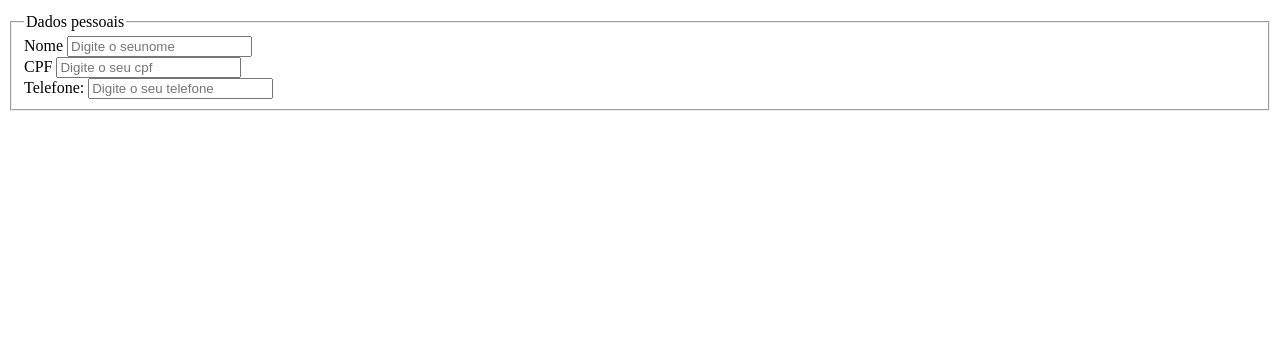
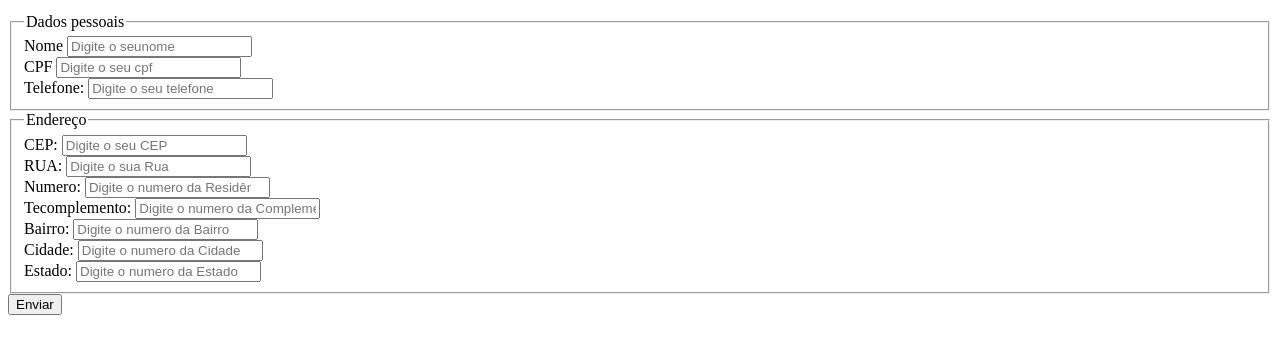
Before and after one commit to EngSivaldo/-ProjetoHashForms, a plain HTML site: page ProjetoHashForms/index.html in a window 1280 px wide. Shown: the part 414-768 px from the top of the page. Drawn offline with nearby package versions, Linux system fonts and the light colour scheme.

Commit message:
Finalização do Formulário - HTML

```diff
--- a/ProjetoHashForms/index.html
+++ b/ProjetoHashForms/index.html
@@ -61,6 +61,86 @@
                 />
               </div>
             </fieldset>
+
+            <fieldset>
+              <legend>Endereço</legend>
+
+              <div class="form-group">
+                <label for="cep">CEP:</label>
+                <input
+                  type="text"
+                  name="cep"
+                  id="cep"
+                  placeholder="Digite o seu CEP"
+                  required
+                />
+              </div>
+
+              <div class="form-group">
+                <label for="rua">RUA:</label>
+                <input
+                  type="text"
+                  name="rua"
+                  id="rua"
+                  placeholder="Digite o sua Rua"
+                  required
+                />
+              </div>
+
+              <div class="form-group">
+                <label for="numero">Numero:</label>
+                <input
+                  type="number"
+                  name="numero"
+                  id="numero"
+                  placeholder="Digite o numero da Residência"
+                  required
+                />
+              </div>
+              <div class="form-group">
+                <label for="complemento">Tecomplemento:</label>
+                <input
+                  type="text"
+                  name="complemento"
+                  id="complemento"
+                  placeholder="Digite o numero da Complemento"
+                  required
+                />
+              </div>
+
+              <div class="form-group">
+                <label for="bairro">Bairro:</label>
+                <input
+                  type="text"
+                  name="bairro"
+                  id="bairro"
+                  placeholder="Digite o numero da Bairro"
+                  required
+                />
+              </div>
+              <div class="form-group">
+                <label for="cidade">Cidade:</label>
+                <input
+                  type="text"
+                  name="cidade"
+                  id="cidade"
+                  placeholder="Digite o numero da Cidade"
+                  required
+                />
+              </div>
+
+              <div class="form-group">
+                <label for="estado">Estado:</label>
+                <input
+                  type="text"
+                  name="estado"
+                  id="estado"
+                  placeholder="Digite o numero da Estado"
+                  required
+                />
+              </div>
+            </fieldset>
+            <button type="submit">Enviar</button>
           </form>
         </div>
       </div>
```
